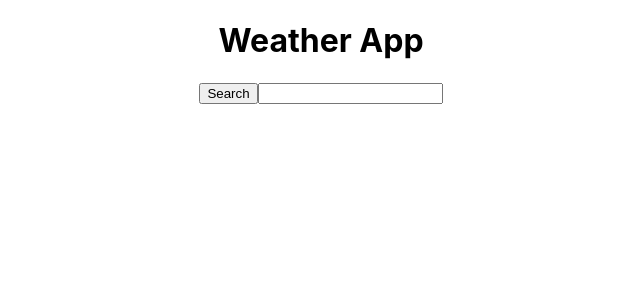
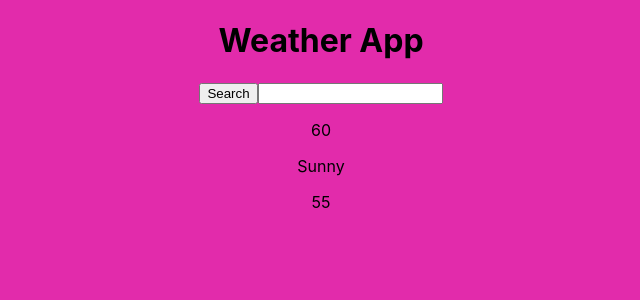
Before and after one commit to DevonTubben/Weather-app-react, a React (Create React App) app: page / in a window 1280 px wide. Shown: the top 300 px of the page, without its empty margins (319-959 px from the left). Built offline with nearby package versions, Linux system fonts and the light colour scheme.

Commit message:
added current weather folder

```diff
--- a/src/App.css
+++ b/src/App.css
@@ -21,7 +21,7 @@
   align-items: center;
   justify-content: center;
   font-size: calc(10px + 2vmin);
-  color: white;
+  color: rgb(252, 249, 249);
 }
 
 .App-link {
--- a/src/App.js
+++ b/src/App.js
@@ -1,5 +1,6 @@
 import './App.css';
 import SearchBar from './Components/SearchBar'
+import CurrentWeather from './Components/Current-Weather'
 
 //this is a functional component
 // returns a template
@@ -10,6 +11,7 @@ function App() {
         Weather App
       </h1>
       <SearchBar />
+      <CurrentWeather />
     </div>
   );
 }
--- /dev/null
+++ b/src/Components/Current-Weather.js
@@ -0,0 +1,19 @@
+import React from 'react'
+
+class CurrentWeather extends React.Component {
+    render(){
+        return(
+            <div className='current-weather'>
+            <div className='current-weather_content'>
+            <p className="current-weather_temp"> 60 </p>
+            <p className="current-weather_description"> Sunny </p>
+            </div>
+            <div>
+            <p className="current-weather_feels-like"> 55 </p>
+            </div>
+            </div>
+        )
+    }
+}
+
+export default CurrentWeather;
--- a/src/index.css
+++ b/src/index.css
@@ -5,6 +5,7 @@ body {
     sans-serif;
   -webkit-font-smoothing: antialiased;
   -moz-osx-font-smoothing: grayscale;
+  background-color: rgb(226, 43, 171);
 }
 
 code {
```
